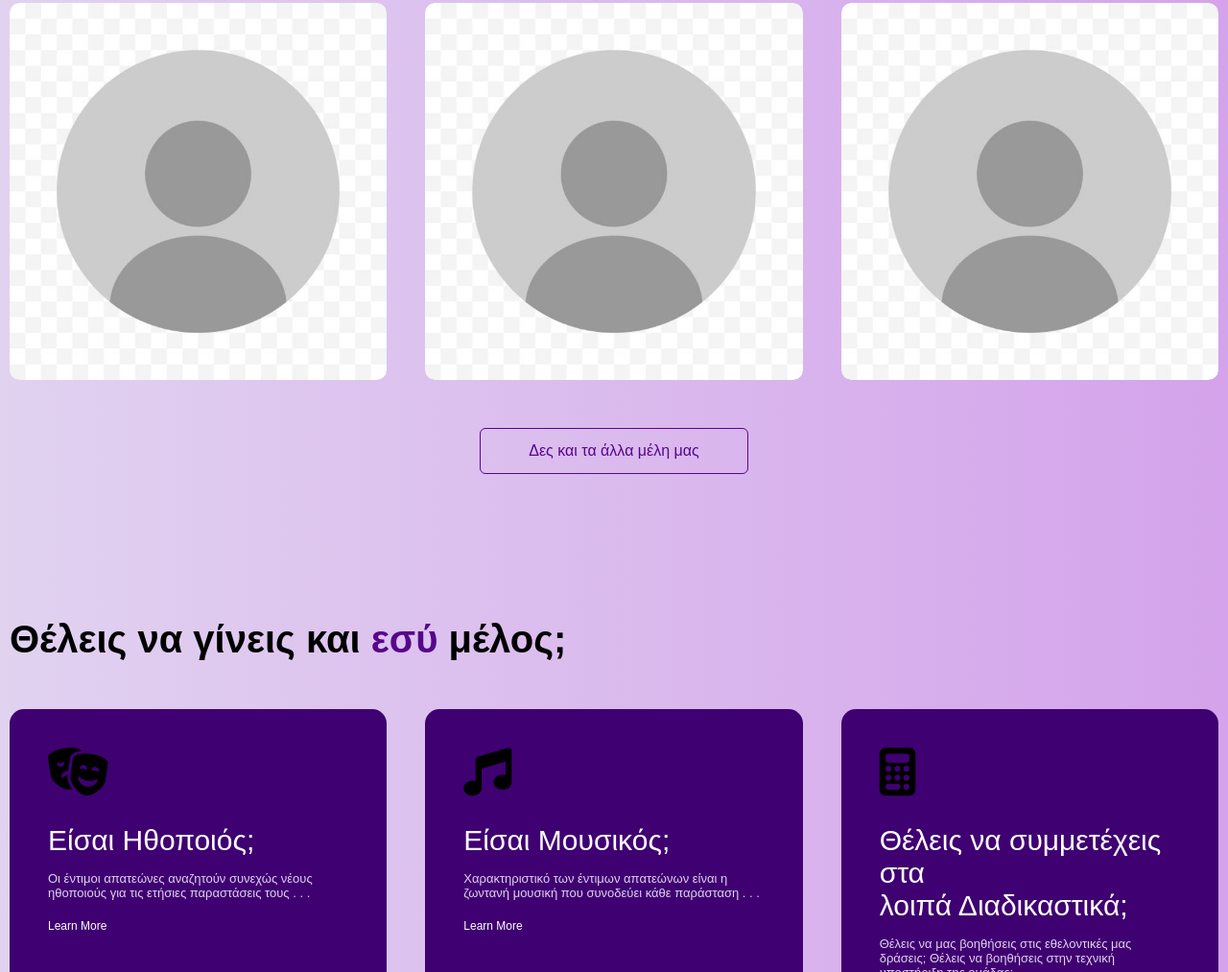
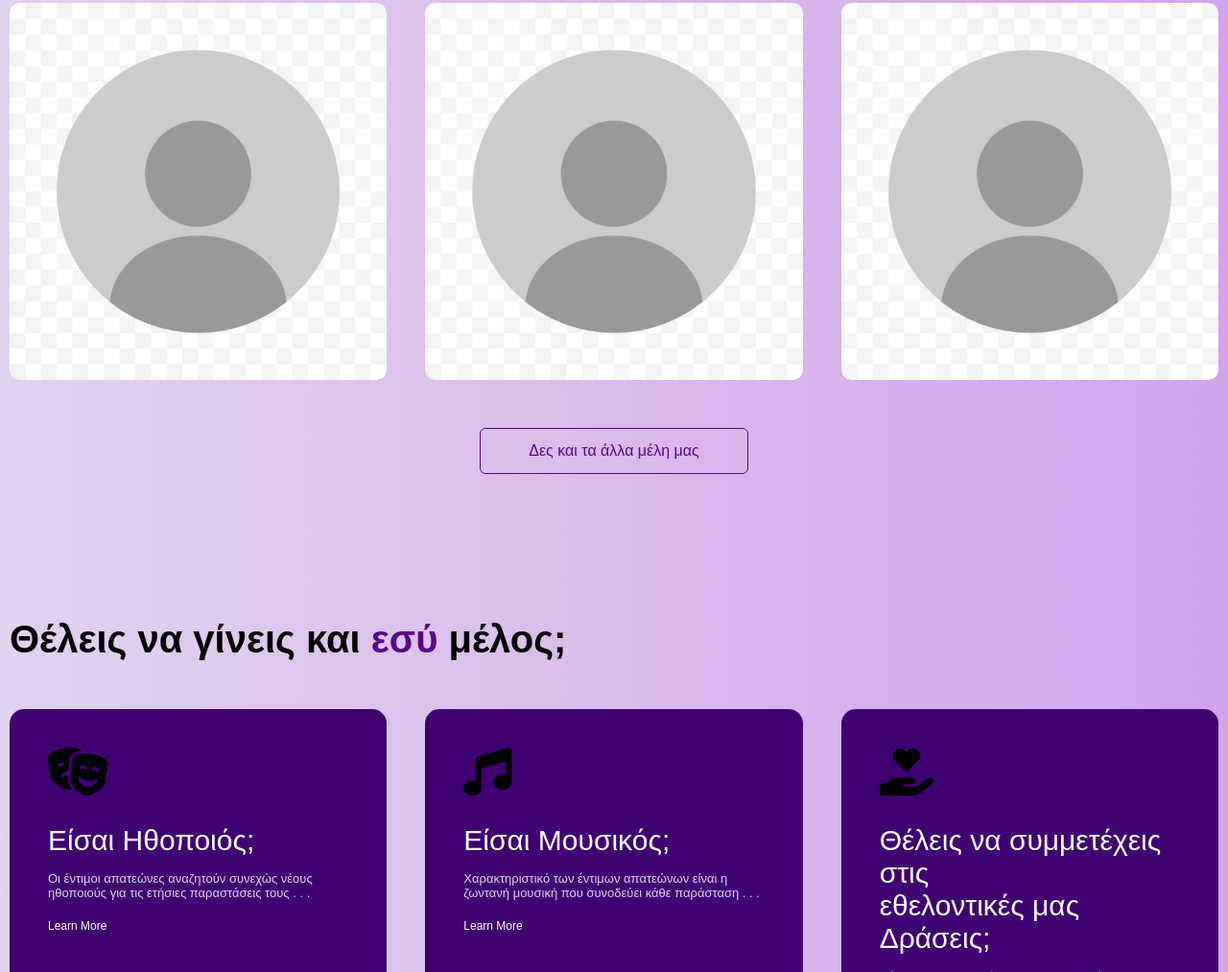
Before and after one commit to BillSkarlatos/E-A-new, a plain HTML site: page index.html in a window 1280 px wide. Shown: the part 1787-2800 px from the top of the page at 96% size. Drawn offline with nearby package versions, Linux system fonts and the light colour scheme.

Commit message:
adding resources

```diff
--- a/index.html
+++ b/index.html
@@ -5,6 +5,7 @@
     <meta name="viewport" content="width=device-width, initial-scale=1.0">
     <title>Εντιμοι Απατεώνες</title>
     <link rel="stylesheet" href="style.css">
+    <link rel="icon" type="image/x-icon" href="Images/logo12.png">
     <script src="https://kit.fontawesome.com/445292ce18.js" crossorigin="anonymous"></script>
     <script src="https://cdnjs.cloudflare.com/ajax/libs/gsap/3.11.3/gsap.min.js"></script>
     <script src="https://cdnjs.cloudflare.com/ajax/libs/gsap/3.11.3/Flip.min.js"></script>
@@ -135,9 +136,9 @@
                     <a href="#">Learn More</a>
                 </div>
                 <div>
-                    <i class="fa-solid fa-calculator"></i>
-                    <h2>Θέλεις να συμμετέχεις στα <br> λοιπά Διαδικαστικά;</h2>
-                    <p>Θέλεις να μας βοηθήσεις στις εθελοντικές μας δράσεις; Θέλεις να βοηθήσεις στην τεχνική υποστήριξη της ομάδας; . . .</p>
+                    <i class="fa-solid fa-hand-holding-heart"></i>
+                    <h2>Θέλεις να συμμετέχεις στις <br> εθελοντικές μας Δράσεις;</h2>
+                    <p>Θέλεις να μας βοηθήσεις στις εθελοντικές μας δράσεις;. . .</p>
                     <a href="#">Learn More</a>
                 </div>
             </div>
--- a/style.css
+++ b/style.css
@@ -36,6 +36,7 @@ body{
     background: none;
     padding: 15px 40px;
     border-radius: 20px;
+    background-color: #57068c;
     transition: background-color 1s ease;
 }
 
```
